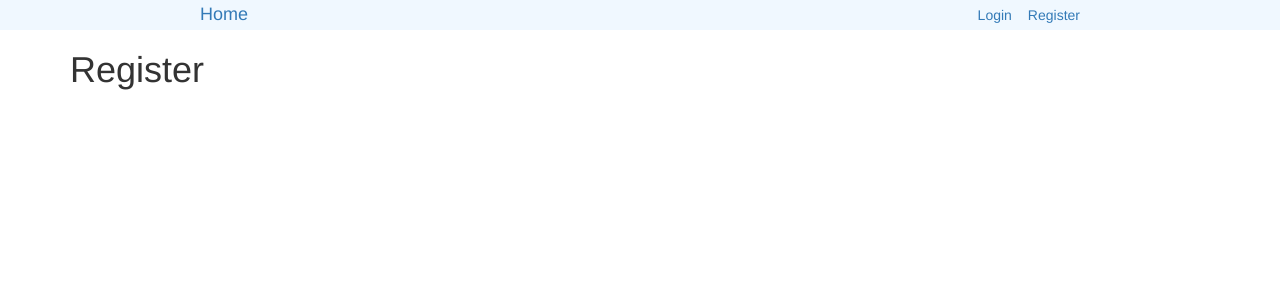
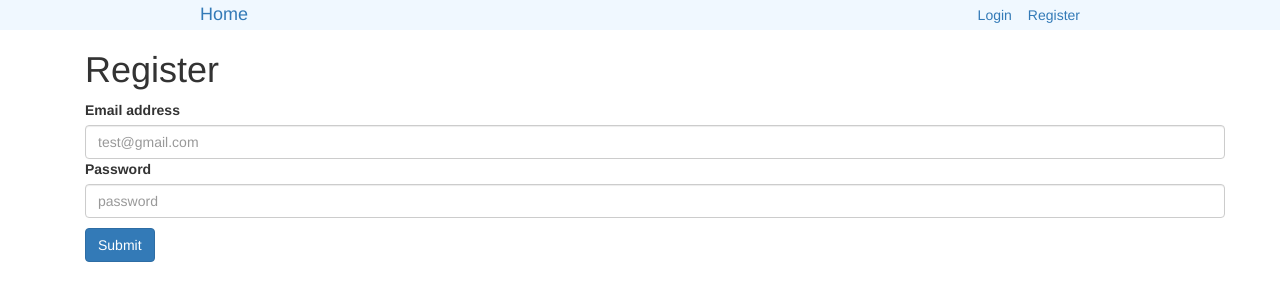
Before and after one commit to Niimaii/PERN-Authentication, a React (Create React App) app in the folder client/: page /register in a window 1280 px wide. Shown: the top 300 px of the page. Built offline with nearby package versions, Linux system fonts and the light colour scheme.

Commit message:
Functionality To Registration Page

```diff
--- a/client/src/pages/Register.js
+++ b/client/src/pages/Register.js
@@ -1,10 +1,80 @@
-import React from "react";
-import Layout from "../components/Layout";
+import React, { useState } from 'react';
+import { onRegistration } from '../api/authApi';
+import Layout from '../components/Layout';
 
 function Register() {
+  const [values, setValues] = useState({
+    email: '',
+    password: '',
+  });
+  const [error, setError] = useState(false);
+  const [success, setSuccess] = useState(false);
+
+  const onChange = (e) => {
+    // Keep note that you need brackets to set the key name
+    setValues({ ...values, [e.target.name]: e.target.value });
+  };
+
+  const onSubmit = async (e) => {
+    e.preventDefault();
+
+    try {
+      const { data } = await onRegistration(values);
+      console.log(data);
+      setError('');
+      setSuccess(data.message);
+      setValues({ email: '', password: '' });
+    } catch (error) {
+      console.log(error.response.data.errors[0].msg);
+      setError(error.response.data.errors[0].msg);
+      setSuccess('');
+    }
+  };
+
   return (
     <Layout>
-      <h1>Register</h1>
+      <form onSubmit={(e) => onSubmit(e)} className='container mt-3'>
+        <h1>Register</h1>
+
+        <div className='mb-3'>
+          <label htmlFor='email' className='form-label'>
+            Email address
+          </label>
+          <input
+            onChange={(e) => onChange(e)}
+            type='email'
+            className='form-control'
+            id='email'
+            name='email'
+            value={values.email}
+            placeholder='test@gmail.com'
+            required
+          />
+        </div>
+
+        <div className='mb-3'>
+          <label htmlFor='password' className='form-label'>
+            Password
+          </label>
+          <input
+            onChange={(e) => onChange(e)}
+            type='password'
+            value={values.password}
+            className='form-control'
+            id='password'
+            name='password'
+            placeholder='password'
+            required
+          />
+        </div>
+
+        <div style={{ color: 'red', margin: '10px 0' }}>{error}</div>
+        <div style={{ color: 'green', margin: '10px 0' }}>{success}</div>
+
+        <button type='submit' className='btn btn-primary'>
+          Submit
+        </button>
+      </form>
     </Layout>
   );
 }
```
